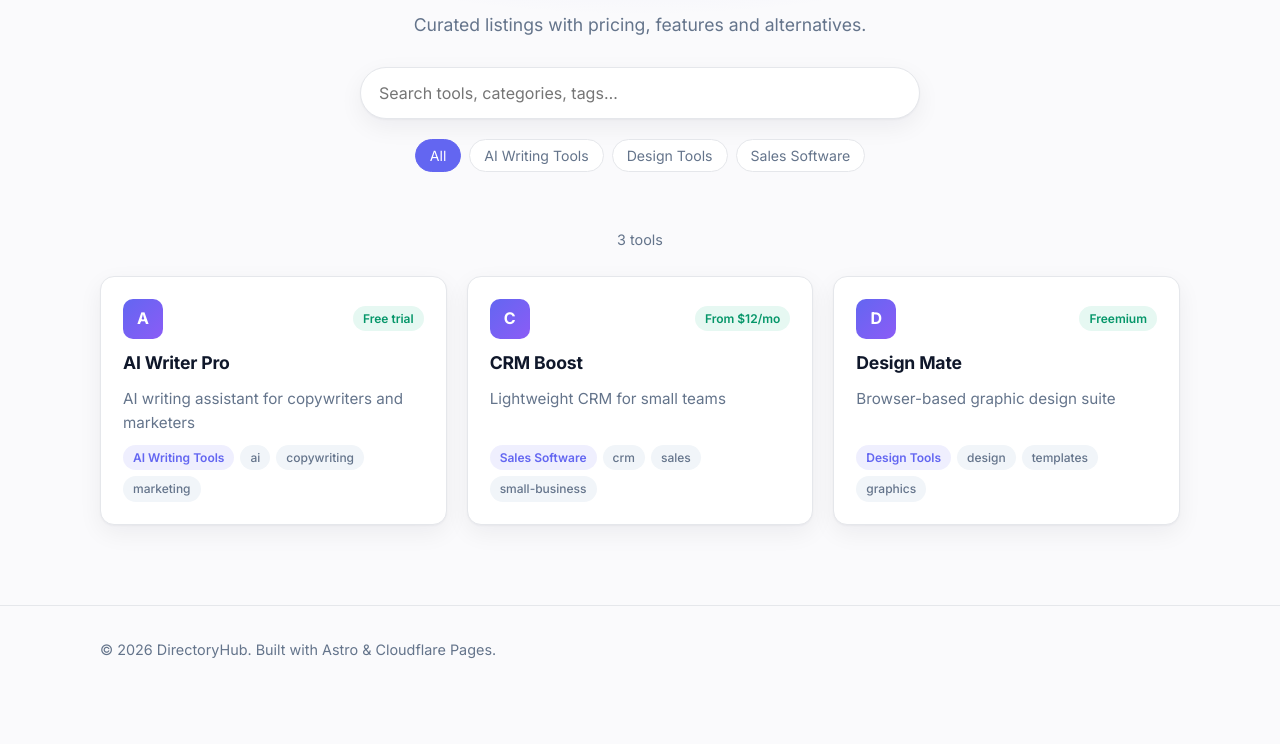
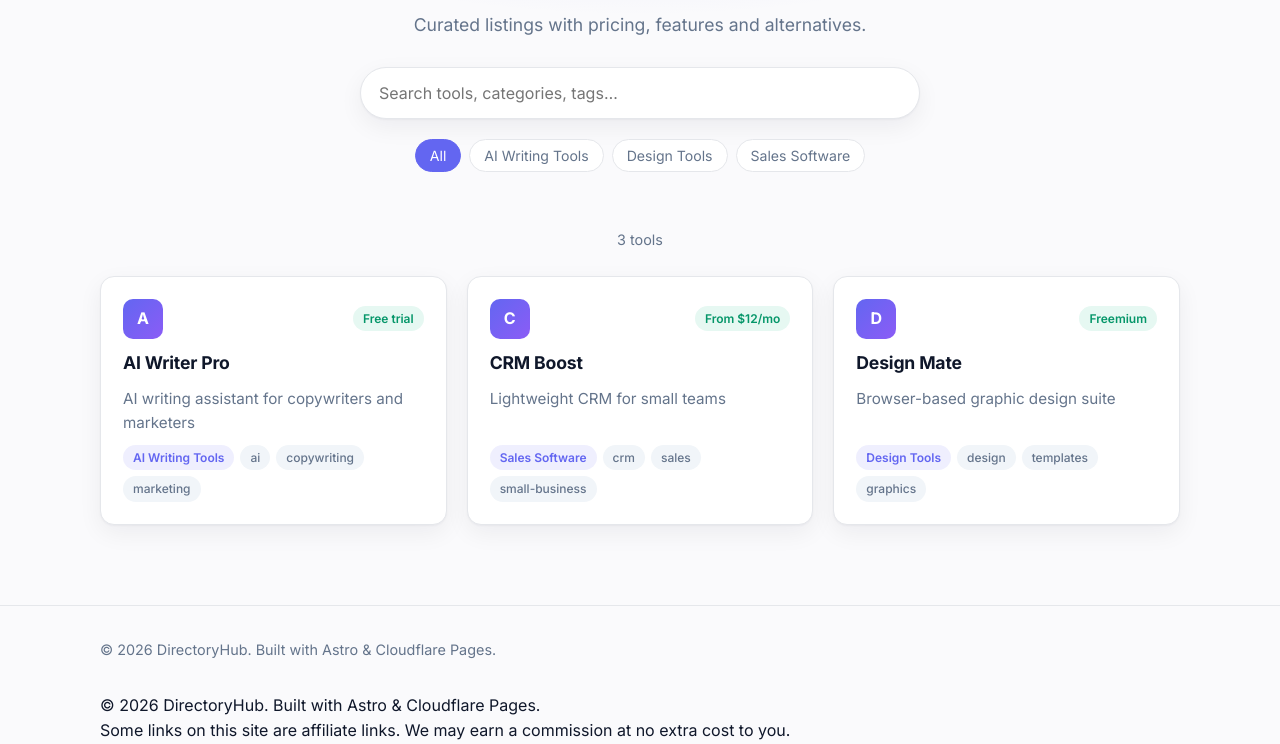
Before and after one commit to cliyne/my-directory, an Astro site: page / in a window 1280 px wide. Shown: the part 198-942 px from the top of the page. Before the commit the page ends 891 px from the top, so only its background shows below. Built offline with nearby package versions, Linux system fonts and the light colour scheme; Astro itself is replaced by a stand-in of ours.

Commit message:
Update BaseLayout.astro

```diff
--- a/src/layouts/BaseLayout.astro
+++ b/src/layouts/BaseLayout.astro
@@ -31,6 +31,10 @@ const canonical = new URL(Astro.url.pathname, Astro.site);
     <footer class="site-footer">
       <div class="container">© {new Date().getFullYear()} DirectoryHub. Built with Astro &amp; Cloudflare Pages.</div>
     </footer>
+<div class="container">
+  © {new Date().getFullYear()} DirectoryHub. Built with Astro &amp; Cloudflare Pages.
+  <br />Some links on this site are affiliate links. We may earn a commission at no extra cost to you.
+</div>
   </body>
 </html>
 
```
